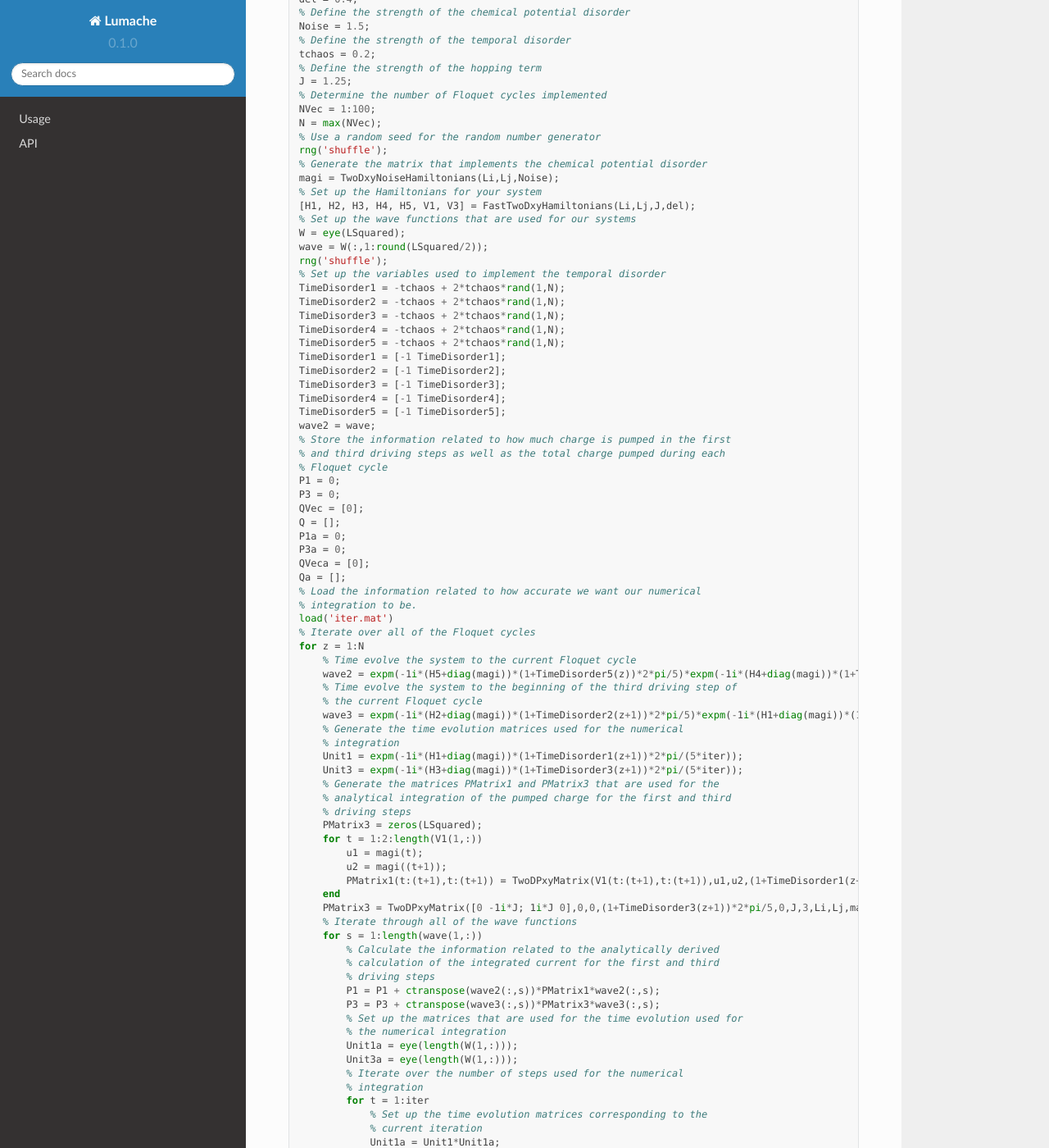
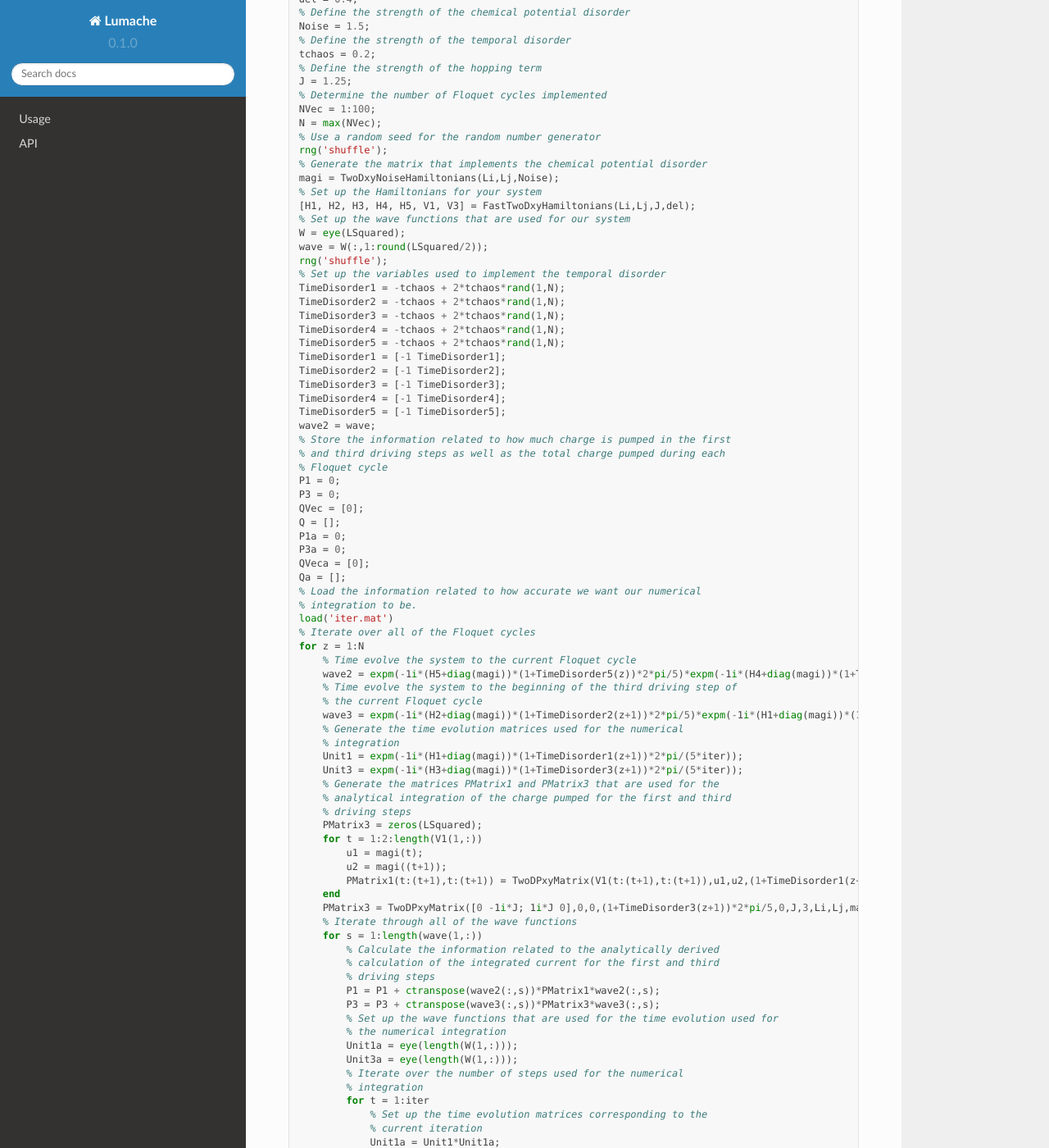
Before and after one commit to htim327/NonHermitianDriving, a Sphinx documentation site: the page built from docs/source/AFAI.rst, in a window 1280 px wide and 1400 px high, scrolled down 1174 px. Shown: the whole window at 82% size. Built offline with Sphinx 7.4.7 and the Read the Docs theme 2.0.0, drawn with Linux system fonts in a browser that asks for light colours.

Commit message:
Update AFAI.rst

```diff
--- a/docs/source/AFAI.rst
+++ b/docs/source/AFAI.rst
@@ -68,7 +68,7 @@ We now present the code that makes up the TwoDimxyQ.m file that is run during ea
     magi = TwoDxyNoiseHamiltonians(Li,Lj,Noise);
     % Set up the Hamiltonians for your system
     [H1, H2, H3, H4, H5, V1, V3] = FastTwoDxyHamiltonians(Li,Lj,J,del);
-    % Set up the wave functions that are used for our systems
+    % Set up the wave functions that are used for our system
     W = eye(LSquared);
     wave = W(:,1:round(LSquared/2));
     rng('shuffle');
@@ -110,7 +110,7 @@ We now present the code that makes up the TwoDimxyQ.m file that is run during ea
         Unit1 = expm(-1i*(H1+diag(magi))*(1+TimeDisorder1(z+1))*2*pi/(5*iter));
         Unit3 = expm(-1i*(H3+diag(magi))*(1+TimeDisorder3(z+1))*2*pi/(5*iter));
         % Generate the matrices PMatrix1 and PMatrix3 that are used for the
-        % analytical integration of the pumped charge for the first and third
+        % analytical integration of the charge pumped for the first and third
         % driving steps
         PMatrix3 = zeros(LSquared);
         for t = 1:2:length(V1(1,:))
@@ -126,7 +126,7 @@ We now present the code that makes up the TwoDimxyQ.m file that is run during ea
             % driving steps
             P1 = P1 + ctranspose(wave2(:,s))*PMatrix1*wave2(:,s);
             P3 = P3 + ctranspose(wave3(:,s))*PMatrix3*wave3(:,s);
-            % Set up the matrices that are used for the time evolution used for
+            % Set up the wave functions that are used for the time evolution used for
             % the numerical integration
             Unit1a = eye(length(W(1,:)));
             Unit3a = eye(length(W(1,:)));
```
